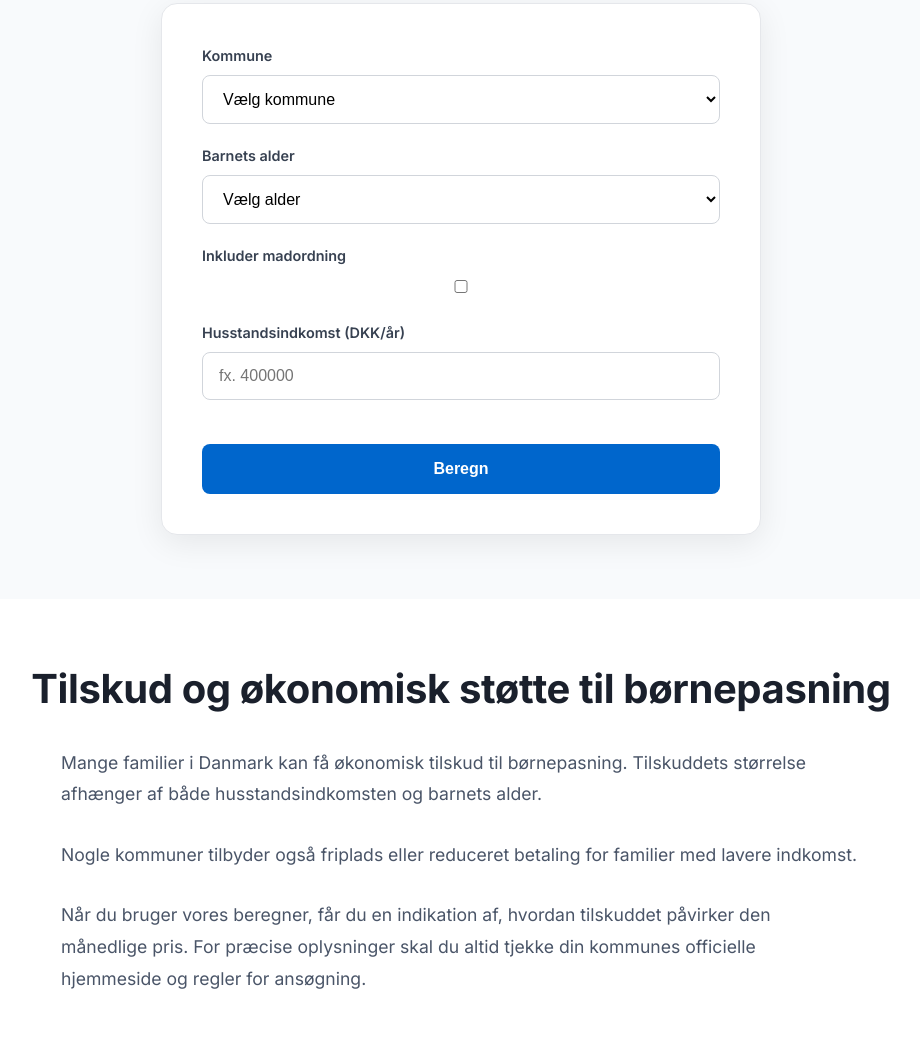
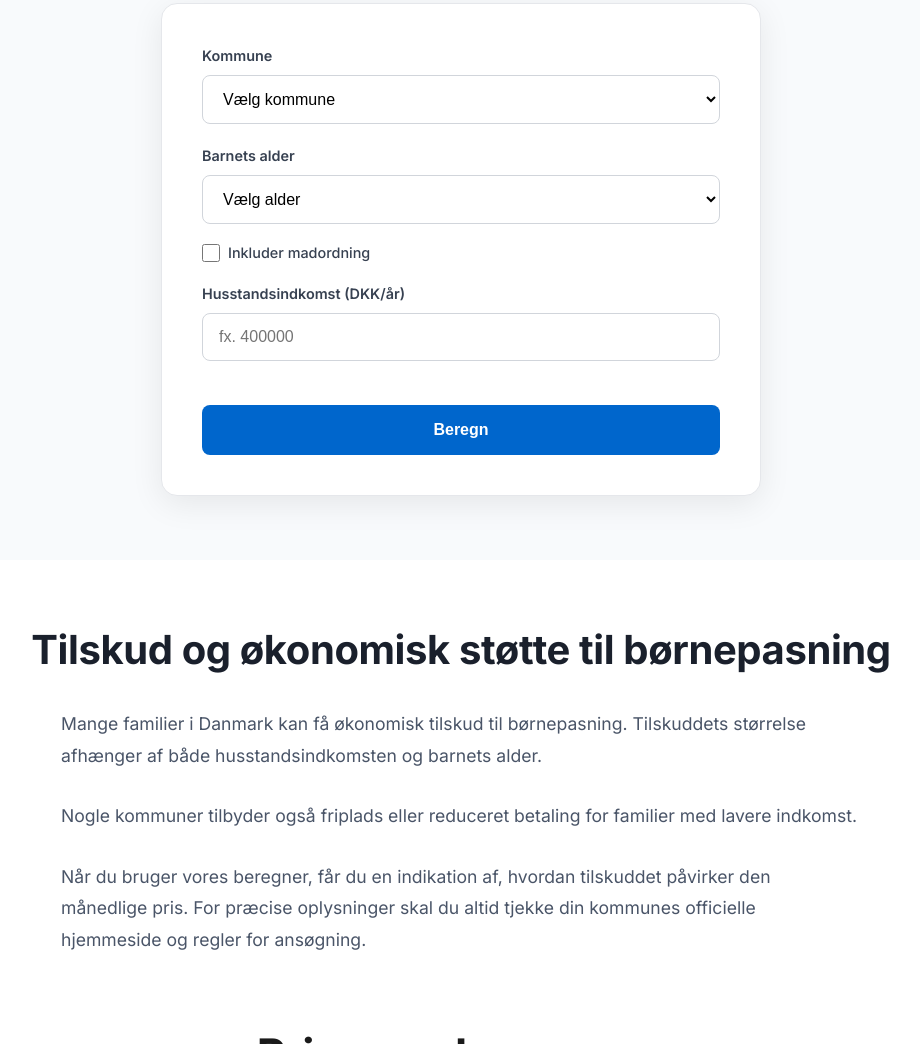
Before and after one commit to martingalmarino/B-rnepasning, a website: page index.html in a window 1280 px wide. Shown: the part 1431-2475 px from the top of the page, without its empty margins (179-1099 px from the left). Drawn offline with Linux system fonts and the light colour scheme.

Commit message:
FIX: Move checkbox inline with text label
✅ Updated checkbox layout:
   - Changed from separate label/input to inline layout
   - Checkbox now appears next to 'Inkluder madordning' text
   - Applied checkbox-group class for proper flex alignment

✅ Improved form layout:
   - More compact and intuitive design
   - Better visual association between checkbox and text
   - Consistent with standard form patterns

The checkbox now appears inline with the text label,
creating a cleaner and more intuitive form layout.

```diff
--- a/index.html
+++ b/index.html
@@ -103,9 +103,9 @@
                         </select>
                     </div>
 
-                    <div class="form-group">
+                    <div class="form-group checkbox-group">
+                        <input type="checkbox" id="madordning">
                         <label for="madordning">Inkluder madordning</label>
-                        <input type="checkbox" id="madordning">
                     </div>
 
                     <div class="form-group">
```
